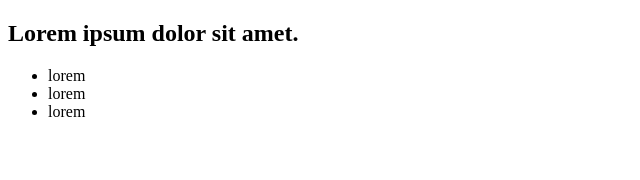
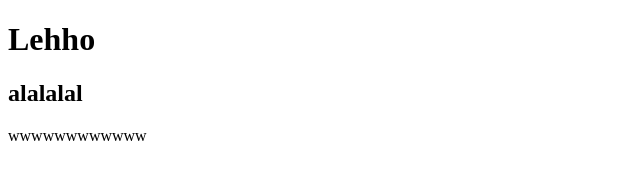
Before and after one commit to cleryk-mmv/pr2, a plain HTML site: page index.html in a window 1280 px wide. Shown: the whole page, without its empty margins (0-640 px from the left). Drawn offline with Linux system fonts and the light colour scheme.

Commit message:
add title

```diff
--- a/index.html
+++ b/index.html
@@ -10,13 +10,9 @@
 
 
 
-<h2>Lorem ipsum dolor sit amet.</h2>
-
-<ul>
-    <li>lorem</li>
-    <li>lorem</li>
-    <li>lorem</li>
-</ul>
+<h1>Lehho</h1>
+<h2>alalalal</h2>
+wwwwwwwwwwww
 
 
 
```
